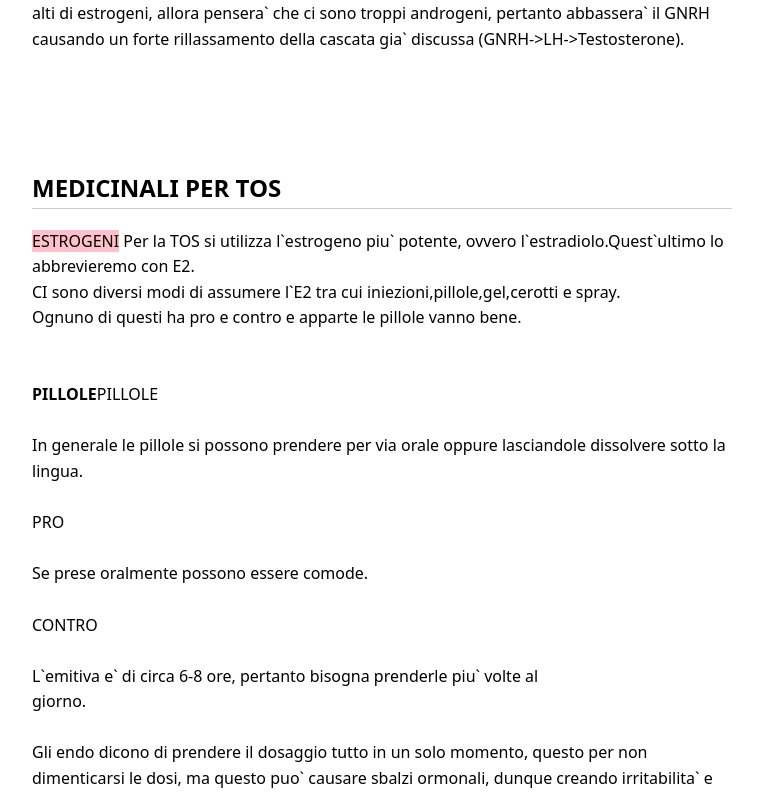
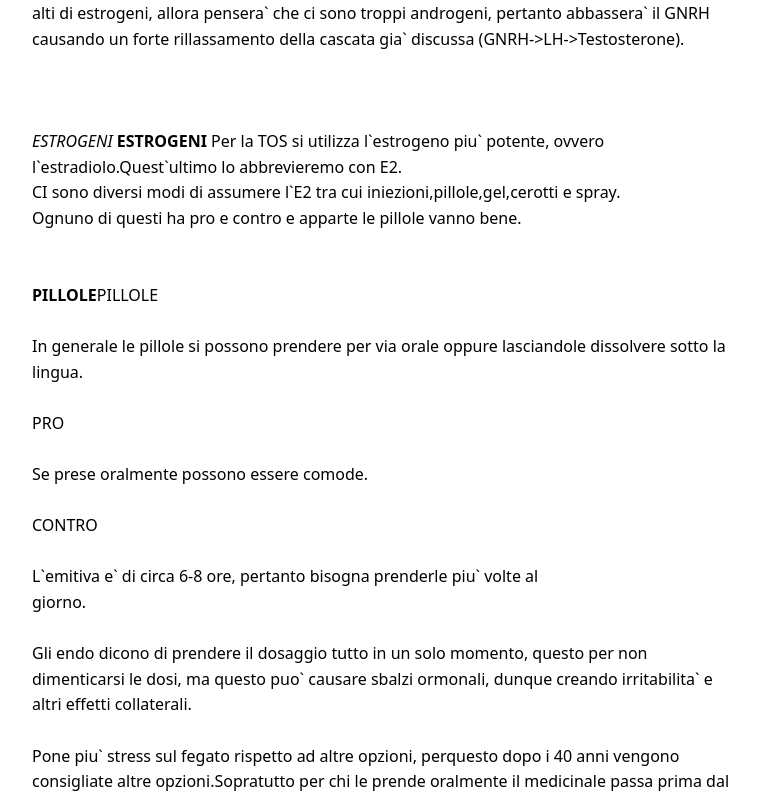
Before and after one commit to lia727v1/lia727v1.github.io, a plain HTML site: page index.html in a window 1280 px wide. Shown: the part 5569-6362 px from the top of the page, without its empty margins (258-1017 px from the left). Drawn offline with Linux system fonts and the light colour scheme.

Commit message:
Update index.html

```diff
--- a/index.html
+++ b/index.html
@@ -198,10 +198,10 @@ allora pensera` che ci sono troppi androgeni, pertanto abbassera` il GNRH causan
 
 
 
-<h2 id="section-4">MEDICINALI PER TOS</h2>
+<em>ESTROGENI</em>
 
 
-<span style="background-color: pink;">ESTROGENI</span>
+<strong>ESTROGENI</strong>
 
 Per la TOS si utilizza l`estrogeno piu` potente, ovvero l`estradiolo.Quest`ultimo lo abbrevieremo  con E2.<br>
 CI sono diversi modi di assumere l`E2 tra cui iniezioni,pillole,gel,cerotti e spray.<br>
@@ -280,7 +280,7 @@ Alcune persone possono avere paura delle siringhe.<br><br><br><br>
 
 
 
-<span style="background-color: orange;">"ANTI-ANDROGENI"</span><br><br>
+<em>"ANTI-ANDROGENI"</em>
 
 In generale si chiamno anti-androgeni, ma se si capisce il funzionamento, si capisce subito che non bloccano direttamente gli androgeni (lo spironolattone e il bicalutamide sono eccezioni).<br>
 Di seguito parleremo delle diverse opzioni.<br><br><br>
```
